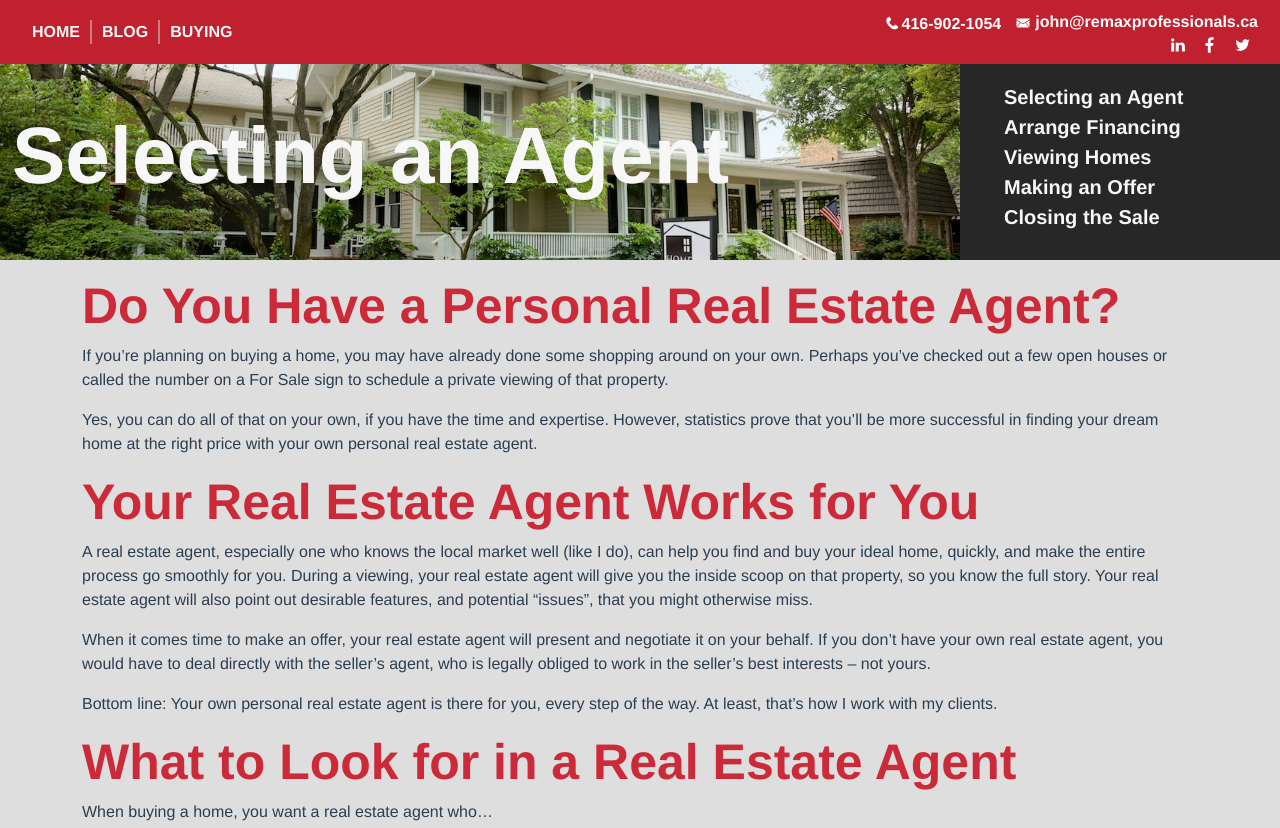
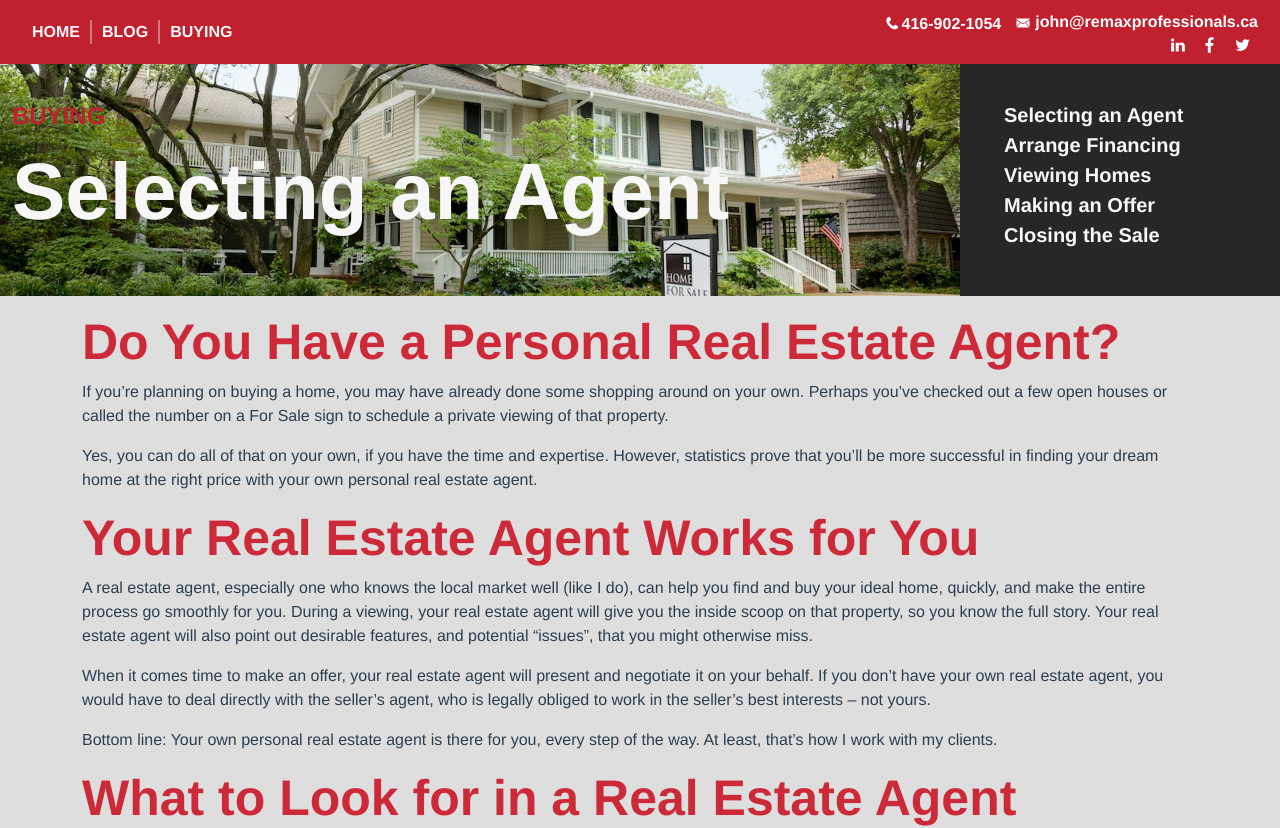
Before and after one commit to Sanparty/jmanucdoc-vue, a Vue app: page /buying/selectinganagent in a window 1280 px wide. Shown: the top 828 px of the page. Built offline with nearby package versions, Linux system fonts and the light colour scheme.

Commit message:
adjust menu small

```diff
--- a/src/buying/buyingClosing.vue
+++ b/src/buying/buyingClosing.vue
@@ -2,7 +2,7 @@
   <div class="home-container container-fluid p-0">
     <div class="d-flex flex-wrap align-items-start">
       <div class="col-12">
-      <BuyingMenuSmmall
+      <BuyingHeadingSmall
         :heading="closingSale.heading"
         :contact="contact"
         :image="`url(${require('../assets/images/agent_showing_home.jpeg')})`"
@@ -22,7 +22,7 @@
 
 <script>
 import ContactJohn from "../components/contactJohn.vue";
-import BuyingMenuSmmall from "../components/buyingMenuSmall.vue";
+import BuyingHeadingSmall from "../containers/buyingHeadingSmall.vue";
 import BuyingHome from "./buyingHome.vue";
 import {
   closingSale
@@ -30,7 +30,7 @@ import {
 export default {
   name: "buyingClosing",
   components: {
-    BuyingMenuSmmall,
+    BuyingHeadingSmall,
     BuyingHome,
     ContactJohn,
   },
--- a/src/buying/buyingFinancing.vue
+++ b/src/buying/buyingFinancing.vue
@@ -2,7 +2,7 @@
   <div class="home-container container-fluid p-0">
     <div class="d-flex flex-wrap align-items-start">
       <div class="col-12">
-      <BuyingMenuSmmall
+      <BuyingHeadingSmall
         :heading="arrangeFinancing.heading"
         :contact="contact"
         :image="`url(${require('../assets/images/agent_showing_home.jpeg')})`"
@@ -22,7 +22,7 @@
 
 <script>
 import ContactJohn from "../components/contactJohn.vue";
-import BuyingMenuSmmall from "../components/buyingMenuSmall.vue";
+import BuyingHeadingSmall from "../containers/buyingHeadingSmall.vue";
 import BuyingHome from "./buyingHome.vue";
 import {
   arrangeFinancing
@@ -30,7 +30,7 @@ import {
 export default {
   name: "buyingFinancing",
   components: {
-    BuyingMenuSmmall,
+    BuyingHeadingSmall,
     BuyingHome,
     ContactJohn,
   },
--- a/src/buying/buyingHome.vue
+++ b/src/buying/buyingHome.vue
@@ -10,7 +10,6 @@
     "
   >
     <div class="blog-main container-md">
-      <!-- <h3>{{ pageInfo.heading }}</h3> -->
       <h1>{{ pageInfo.title.title1 }}</h1>
       <div v-html="pageInfo.content.content1"></div>
       <div v-if="pageInfo.title.title2">
--- a/src/buying/buyingOffer.vue
+++ b/src/buying/buyingOffer.vue
@@ -2,7 +2,7 @@
   <div class="home-container container-fluid p-0">
     <div class="d-flex flex-wrap align-items-start">
       <div class="col-12">
-      <BuyingMenuSmmall
+      <BuyingHeadingSmall
         :heading="makingOffer.heading"
         :contact="contact"
         :image="`url(${require('../assets/images/Suburban-Homes-1080x675.jpg')})`"
@@ -22,13 +22,13 @@
 
 <script>
 import ContactJohn from "../components/contactJohn.vue";
-import BuyingMenuSmmall from "../components/buyingMenuSmall.vue";
+import BuyingHeadingSmall from "../containers/buyingHeadingSmall.vue";
 import BuyingHome from "./buyingHome.vue";
 import { makingOffer } from "../js/components/buying";
 export default {
   name: "buyingOffer",
   components: {
-    BuyingMenuSmmall,
+    BuyingHeadingSmall,
     BuyingHome,
     ContactJohn,
   },
--- a/src/buying/buyingSelect.vue
+++ b/src/buying/buyingSelect.vue
@@ -5,7 +5,7 @@
         <BuyingHeading />
       </div> -->
       <div class="col-12">
-      <BuyingMenuSmmall
+      <BuyingHeadingSmall
         :heading="selectingAgent.heading"
         :contact="contact"
         :image="`url(${require('../assets/images/homeforsale.jpg')})`"
@@ -25,13 +25,13 @@
 
 <script>
 import ContactJohn from "../components/contactJohn.vue";
-import BuyingMenuSmmall from "../components/buyingMenuSmall.vue";
+import BuyingHeadingSmall from "../containers/buyingHeadingSmall.vue";
 import BuyingHome from "./buyingHome.vue";
 import { selectingAgent } from "../js/components/buying";
 export default {
   name: "buyingSelect",
   components: {
-    BuyingMenuSmmall,
+    BuyingHeadingSmall,
     BuyingHome,
     ContactJohn,
   },
--- a/src/buying/buyingViewing.vue
+++ b/src/buying/buyingViewing.vue
@@ -2,7 +2,7 @@
   <div class="home-container container-fluid p-0">
     <div class="d-flex flex-wrap align-items-start">
       <div class="col-12">
-      <BuyingMenuSmmall
+      <BuyingHeadingSmall
         :heading="viewingHomes.heading"
         :contact="contact"
         :image="`url(${require('../assets/images/AdobeStock_16789283_New.jpg')})`"
@@ -22,13 +22,13 @@
 
 <script>
 import ContactJohn from "../components/contactJohn.vue";
-import BuyingMenuSmmall from "../components/buyingMenuSmall.vue";
+import BuyingHeadingSmall from "../containers/buyingHeadingSmall.vue";
 import BuyingHome from "./buyingHome.vue";
 import { viewingHomes } from "../js/components/buying.js";
 export default {
   name: "buyingViewing",
   components: {
-    BuyingMenuSmmall,
+    BuyingHeadingSmall,
     BuyingHome,
     ContactJohn,
   },
--- a/src/components/buyingMenu.vue
+++ b/src/components/buyingMenu.vue
@@ -5,18 +5,12 @@
     <div class="blog-main">
       <ul>
         <li>
-          <span class="no-underline" @click="BuyingSelect()"
-            >Selecting an Agent</span
-          >
+          <router-link :to="{ name: 'BuyingSelect' }" class="no-underline" >Selecting an Agent</router-link>
         </li>
-        <li><span class="no-underline" @click="BuyingFinancing()"
-            >Arrange Financing</span></li>
-        <li><span class="no-underline" @click="BuyingViewing()"
-            >Viewing Homes</span></li>
-        <li><span class="no-underline" @click="BuyingOffer()"
-            >Making an Offer</span></li>
-        <li><span class="no-underline" @click="BuyingClosing()"
-            >Closing the Sale</span></li>
+        <li><router-link :to="{ name: 'BuyingFinancing' }" class="no-underline" >Arrange Financing</router-link></li>
+        <li><router-link :to="{ name: 'BuyingViewing' }" class="no-underline" >Viewing Homes</router-link></li>
+        <li><router-link :to="{ name: 'BuyingOffer' }" class="no-underline" >Making an Offer</router-link></li>
+        <li><router-link :to="{ name: 'BuyingClosing' }" class="no-underline" >Closing the Sale</router-link></li>
       </ul>
       <!-- <div class="no-underline" @click="showBlogpost()">
         <button class="btn btn-primary mt-3 cont-reading" type="submit">
@@ -30,49 +24,7 @@
 
 <script>
 export default {
-  Name: "SubStory",
-  methods: {
-    BuyingSelect() {
-      this.$router.push({
-        name: "BuyingSelect",
-        props: {
-          selecting: String
-        }
-      });
-    },
-    BuyingFinancing() {
-      this.$router.push({
-        name: "BuyingFinancing",
-        props: {
-          selecting: String
-        }
-      });
-    },
-    BuyingViewing() {
-      this.$router.push({
-        name: "BuyingViewing",
-        props: {
-          selecting: String
-        }
-      });
-    },
-    BuyingClosing() {
-      this.$router.push({
-        name: "BuyingClosing",
-        props: {
-          selecting: String
-        }
-      });
-    },
-    BuyingOffer() {
-      this.$router.push({
-        name: "BuyingOffer",
-        props: {
-          selecting: String
-        }
-      });
-    },
-  },
+  Name: "BuyingMenu",
 };
 </script>
 
@@ -85,7 +37,8 @@ li {
   color: inherit;
   font-weight: bold;
 }
-li:hover {
+li:hover,
+.no-underline:hover {
   color: #cc2a38;
   transition: 0.5s ease;
   cursor: pointer;
--- a/src/components/buyingMenuSmall.vue
+++ b/src/components/buyingMenuSmall.vue
@@ -1,98 +1,31 @@
 <template>
-    <div class="container-fluid">
-        <div class="row main d-flex">
-            <div class="bio-image col-12 col-lg-9 py-5"
-            :style="
-                {
-                backgroundImage: image,
-                backgroundPosition: bgPosition,
-                backgroundSize: 'cover'
-                }"
-            >
-                <span class="background-image" role="img" :aria-label="altimage"> </span>
-                <h1 class="latest">{{ heading }}</h1>
-            </div>
-            <div class="contact-box d-flex flex-column justify-content-center align-items-start col-12 col-lg-3">
+    <div class="contact-box d-none d-lg-flex flex-column justify-content-center align-items-start col-lg-3">
          <ul>
         <li>
-                         <span class="no-underline" @click="BuyingSelect()"
-                             >Selecting an Agent</span>
+          <router-link :to="{ name: 'BuyingSelect' }" class="no-underline" >Selecting an Agent</router-link>
         </li>
-                    <li><span class="no-underline" @click="BuyingFinancing()"
-                        >Arrange Financing</span></li>
-                    <li><span class="no-underline" @click="BuyingViewing()"
-                        >Viewing Homes</span></li>
-                    <li><span class="no-underline" @click="BuyingOffer()"
-                        >Making an Offer</span></li>
-                    <li><span class="no-underline" @click="BuyingClosing()"
-                        >Closing the Sale</span></li>
+        <li><router-link :to="{ name: 'BuyingFinancing' }" class="no-underline" >Arrange Financing</router-link></li>
+        <li><router-link :to="{ name: 'BuyingViewing' }" class="no-underline" >Viewing Homes</router-link></li>
+        <li><router-link :to="{ name: 'BuyingOffer' }" class="no-underline" >Making an Offer</router-link></li>
+        <li><router-link :to="{ name: 'BuyingClosing' }" class="no-underline" >Closing the Sale</router-link></li>
       </ul>
     </div>
-        </div>
+    <div class="d-lg-none scrollmenu py-3">
+        <router-link :to="{ name: 'BuyingSelect' }" class="smallmenulink" >Selecting an Agent</router-link>
+        <router-link :to="{ name: 'BuyingFinancing' }" class="smallmenulink" >Arrange Financing</router-link>
+        <router-link :to="{ name: 'BuyingViewing' }" class="smallmenulink" >Viewing Homes</router-link>
+        <router-link :to="{ name: 'BuyingOffer' }" class="smallmenulink" >Making an Offer</router-link>
+        <router-link :to="{ name: 'BuyingClosing' }" class="smallmenulink" >Closing the Sale</router-link>
     </div>
 </template>
 
 <script>
     export default {
-        name: "ContactMain",
-        props: {
-            contact: Object,
-            image: String,
-            bgPosition: String,
-            heading: String,
-            altimage: String
-        },
-        methods: {
-            BuyingSelect() {
-            this.$router.push({
-                name: "BuyingSelect",
-                props: {
-                selecting: String
-                }
-            });
-            },
-            BuyingFinancing() {
-            this.$router.push({
-                name: "BuyingFinancing",
-                props: {
-                selecting: String
-                }
-            });
-            },
-            BuyingViewing() {
-            this.$router.push({
-                name: "BuyingViewing",
-                props: {
-                selecting: String
-                }
-            });
-            },
-            BuyingClosing() {
-            this.$router.push({
-                name: "BuyingClosing",
-                props: {
-                selecting: String
-                }
-            });
-            },
-            BuyingOffer() {
-            this.$router.push({
-                name: "BuyingOffer",
-                props: {
-                selecting: String
-                }
-            });
-            },
-        },
+        name: "BuyingMenuSmall",
     }
 </script>
 
 <style scoped>
-.container-fluid {
-  background-color: #272727;
-  height: 100%;
-  text-align: left;
-}
 ul {
   list-style-type: none;
 }
@@ -101,16 +34,11 @@ li {
   font-weight: bold;
   font-size: 1rem;
 }
-li:hover {
+li:hover,
+.no-underline:hover {
   color: #cc2a38;
   transition: 0.5s ease;
   cursor: pointer;
-}
-.main {
-    margin-top: 50px;
-}
-.bio-image {
-    height: 100%;
 }
 .contact-box {
   text-align: left;
@@ -120,30 +48,20 @@ li:hover {
     color: #f7f7f7;
     text-decoration: none;
 }
-h1.latest {
+.scrollmenu {
+  overflow: auto;
+  white-space: nowrap;
+}
+.smallmenulink {
+    padding-right: 10px;
+    padding-left: 10px;
+    font-weight: bold;
+    text-decoration: none;
     color: #f7f7f7;
-  font-weight: bold;
-  text-align: left;
-  font-size: 3rem;
-  margin-top: 10px;
-  align-content: center;
 }
 @media screen and (min-width: 992px) {
-    .main {
-        margin-top: 70px;
-    }
-    h1.latest {
-          font-size: 5rem;
-    }
     li {
         font-size: 1.25rem;
     }
 }
-@media screen and (min-width: 1200px) {
-    .main {
-        margin-top: 50px;
-    }
-}
-
-
 </style>
--- /dev/null
+++ b/src/containers/buyingHeadingSmall.vue
@@ -0,0 +1,82 @@
+<template>
+    <div class="container-fluid">
+        <div class="row main d-flex">
+            <div class="bio-image col-12 col-lg-9 py-5"
+            :style="
+                {
+                backgroundImage: image,
+                backgroundPosition: bgPosition,
+                backgroundSize: 'cover'
+                }"
+            >
+                <span class="background-image" role="img" :aria-label="altimage"> </span>
+                <router-link :to="{ name: 'Buying' }" class="buying-link">Buying</router-link>
+                <h1 class="latest">{{ heading }}</h1>
+
+            </div>
+            <BuyingMenuSmall />
+        </div>
+    </div>
+</template>
+
+<script>
+    import BuyingMenuSmall from '@/components/buyingMenuSmall.vue';
+    export default {
+        name: "BuyingHeadingSmall",
+        components: {
+            BuyingMenuSmall
+        },
+        props: {
+            contact: Object,
+            image: String,
+            bgPosition: String,
+            heading: String,
+            altimage: String
+        },
+    }
+</script>
+
+<style scoped>
+.container-fluid {
+  background-color: #272727;
+  height: 100%;
+  text-align: left;
+}
+.main {
+    margin-top: 50px;
+}
+.bio-image {
+    height: 100%;
+}
+h1.latest {
+  color: #f7f7f7;
+  font-weight: bold;
+  text-align: left;
+  font-size: 3rem;
+  margin-top: 10px;
+  align-content: center;
+}
+.buying-link {
+    color: #c1202f;
+    text-transform: uppercase;
+    font-weight: bold;
+    font-size: 1.5rem;
+    text-decoration: none;
+    cursor: pointer;
+}
+@media screen and (min-width: 992px) {
+    .main {
+        margin-top: 70px;
+    }
+    h1.latest {
+          font-size: 5rem;
+    }
+}
+@media screen and (min-width: 1200px) {
+    .main {
+        margin-top: 50px;
+    }
+}
+
+
+</style>
```
Also changed, not shown: src/buying/buyingContainer.vue (+2 -27 lines), src/containers/buyingHeading.vue (+9 -1 lines). Lines whose indentation alone changed are shown as unchanged.
